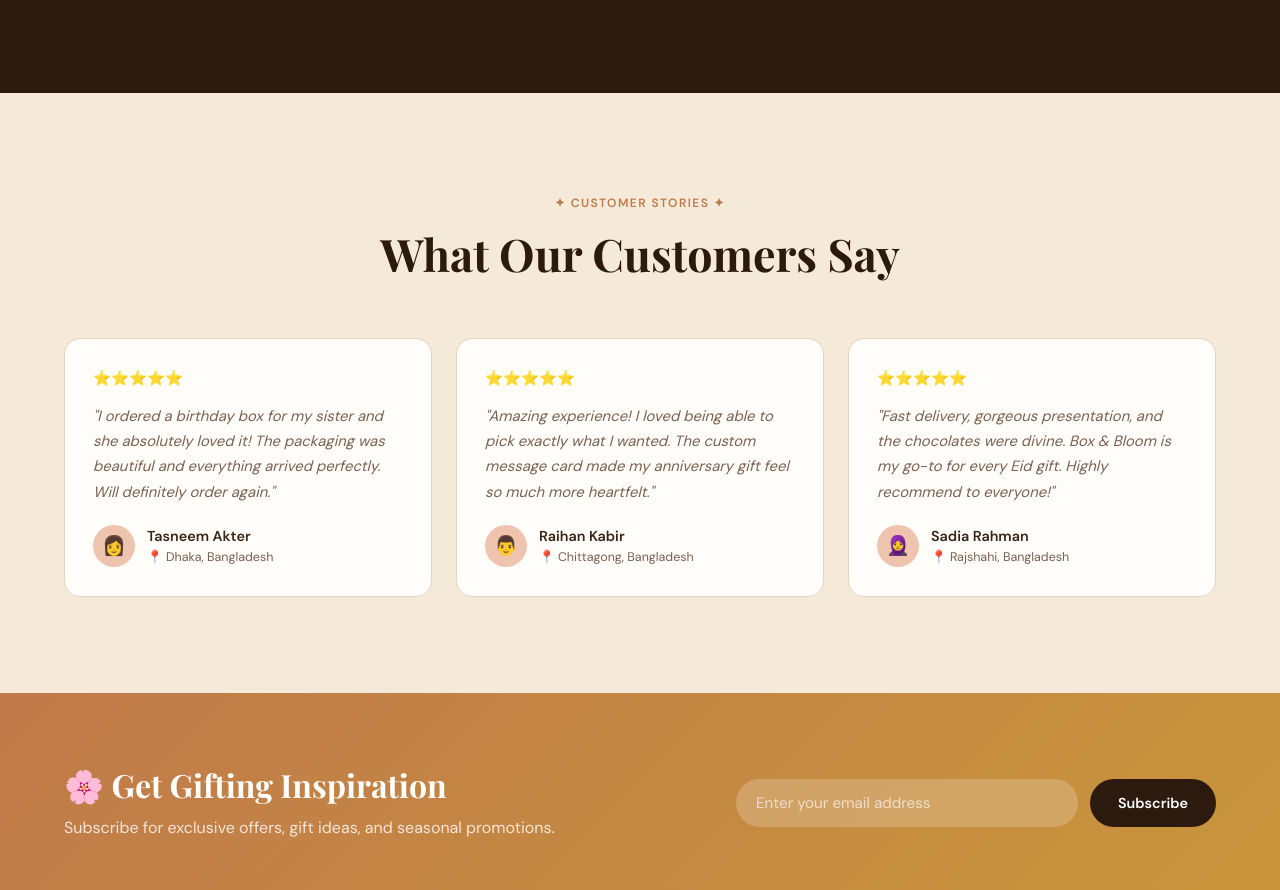
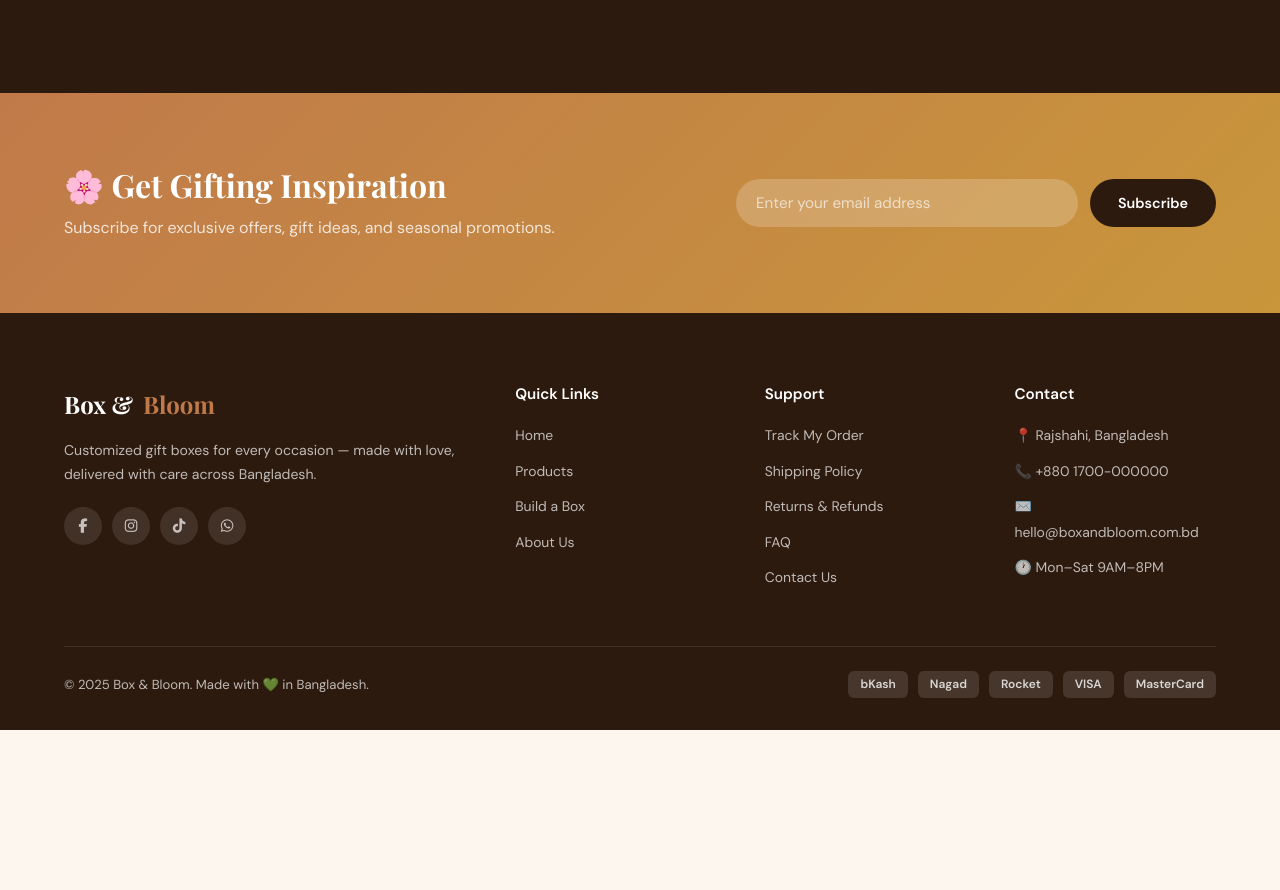
Before and after one commit to diptokryptex-design/Portfolio_Website, a plain HTML site: page code.html in a window 1280 px wide. Shown: the part 4766-5656 px from the top of the page. After the commit the page ends 5496 px from the top, so only its background shows below. Drawn offline with nearby package versions, Linux system fonts and the light colour scheme; a web font is replaced by a local one.

Commit message:
Add files via upload

```diff
--- a/code.html
+++ b/code.html
@@ -1035,51 +1035,6 @@
         <div class="why-icon">⭐</div>
         <h3>Loved by Thousands</h3>
         <p>2,400+ happy customers can't be wrong. Read their stories and join our growing community.</p>
-      </div>
-    </div>
-  </div>
-</section>
-
-<!-- ─── TESTIMONIALS ──────────────────────────── -->
-<section class="testimonials">
-  <div class="container">
-    <div class="section-head">
-      <div class="tag">Customer Stories</div>
-      <h2>What Our Customers Say</h2>
-    </div>
-    <div class="testi-grid">
-      <div class="testi-card">
-        <div class="stars">⭐⭐⭐⭐⭐</div>
-        <p class="testi-text">"I ordered a birthday box for my sister and she absolutely loved it! The packaging was beautiful and everything arrived perfectly. Will definitely order again."</p>
-        <div class="testi-author">
-          <div class="testi-avatar">👩</div>
-          <div>
-            <div class="testi-name">Tasneem Akter</div>
-            <div class="testi-loc">📍 Dhaka, Bangladesh</div>
-          </div>
-        </div>
-      </div>
-      <div class="testi-card">
-        <div class="stars">⭐⭐⭐⭐⭐</div>
-        <p class="testi-text">"Amazing experience! I loved being able to pick exactly what I wanted. The custom message card made my anniversary gift feel so much more heartfelt."</p>
-        <div class="testi-author">
-          <div class="testi-avatar">👨</div>
-          <div>
-            <div class="testi-name">Raihan Kabir</div>
-            <div class="testi-loc">📍 Chittagong, Bangladesh</div>
-          </div>
-        </div>
-      </div>
-      <div class="testi-card">
-        <div class="stars">⭐⭐⭐⭐⭐</div>
-        <p class="testi-text">"Fast delivery, gorgeous presentation, and the chocolates were divine. Box &amp; Bloom is my go-to for every Eid gift. Highly recommend to everyone!"</p>
-        <div class="testi-author">
-          <div class="testi-avatar">🧕</div>
-          <div>
-            <div class="testi-name">Sadia Rahman</div>
-            <div class="testi-loc">📍 Rajshahi, Bangladesh</div>
-          </div>
-        </div>
       </div>
     </div>
   </div>
```
